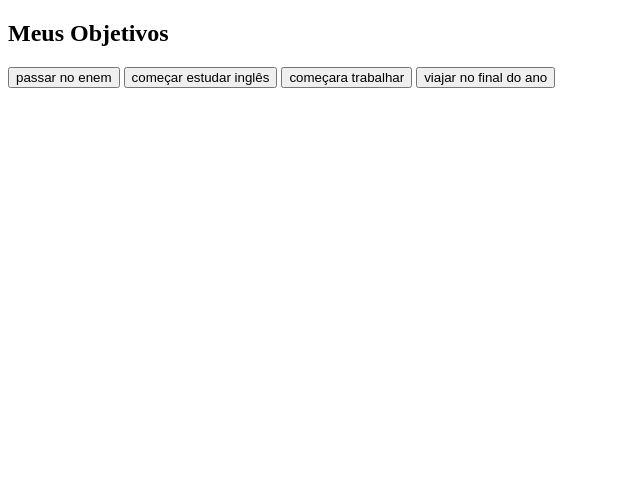
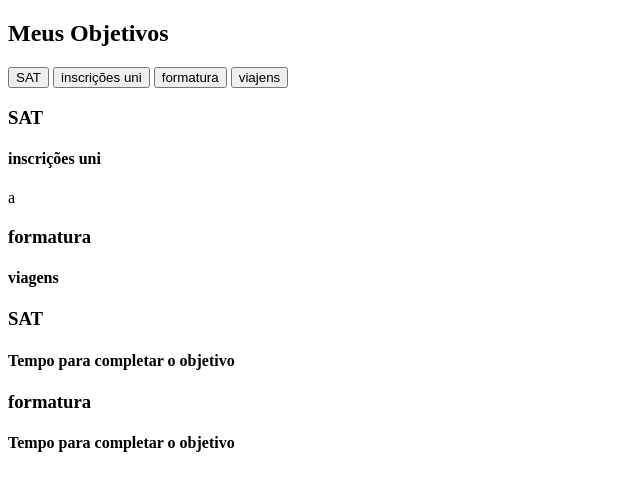
Before and after one commit to buhlergab/oi, a plain HTML site: page index.html in a window 1280 px wide. Shown: the whole page, without its empty margins (0-640 px from the left). Drawn offline with Linux system fonts and the light colour scheme.

Commit message:
Update index.html

```diff
--- a/index.html
+++ b/index.html
@@ -9,10 +9,34 @@
         <section class="conteudo-principal"></section>
             <h2 class="titulo-principal">Meus Objetivos</h2>
             <div class="botoes">
-                <button class="botao">passar no enem</button>
-                <button class="botao">começar estudar inglês</button>
-                <button class="botao">começara trabalhar</button>
-                <button class="botao">viajar no final do ano</button>
+                <button class="botao">SAT</button>
+                <button class="botao">inscrições uni</button>
+                <button class="botao">formatura</button>
+                <button class="botao">viajens</button>
             </div>
+            <div class="abas-textos">
+                <div class="aba-conteudo">
+                    <h3 class="aba-conteudo-titulo-principal">SAT</h3>
+                    <h4 class="aba-conteudo-titulo-secundario">inscrições uni</h4>
+                </div>a
+                <div class="aba-conteudo">
+                    <h3 class="aba-conteudo-titulo-principal">formatura</h3>
+                    <h4 class="aba-conteudo-titulo-secundario">viagens</h4>
+                </div>
+                <div class="aba-conteudo">
+                    <h3 class="aba-conteudo-titulo-principal">SAT</h3>
+                    <h4 class="aba-conteudo-titulo-secundario">Tempo para completar o objetivo</h4>
+            </div>
+            <div class="aba-conteudo">
+                <h3 class="aba-conteudo-titulo-principal">formatura</h3>
+                <h4 class="aba-conteudo-titulo-secundario">Tempo para completar o objetivo</h4>
+        </div>
+        </div>
+        </section>
+        <section>
+        <script src="mains.js"></script>
+</body>
+</html>
+
         </body>
         </html>
```
